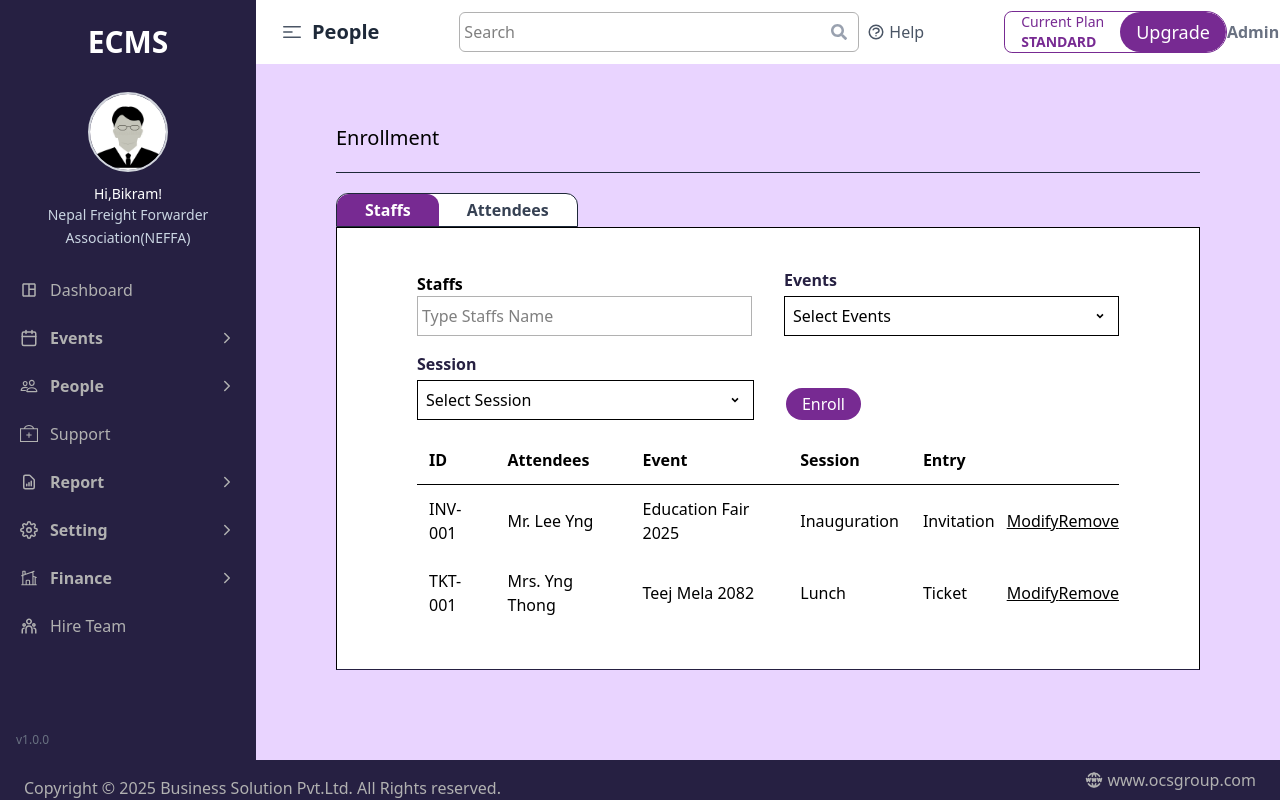
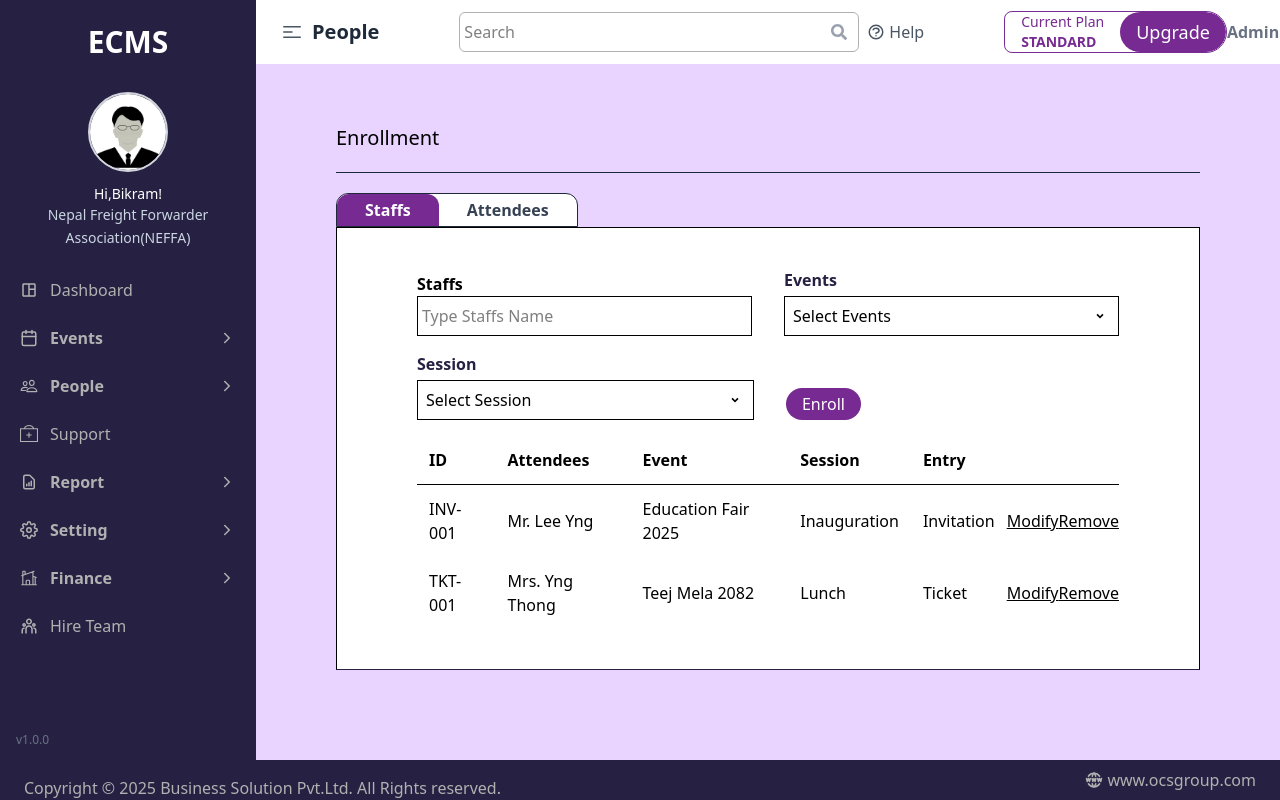
Before and after one commit to koiraladarwin/ecmsadminpage, a React (Vite) app: page /people/enroll in a window 1280 px wide. Built offline with nearby package versions, Linux system fonts and the light colour scheme.

Commit message:
refactor: remove the onclick outside logic for search dropdown

```diff
--- a/src/features/dashboard/people/components/SearchableDropdown.jsx
+++ b/src/features/dashboard/people/components/SearchableDropdown.jsx
@@ -19,7 +19,7 @@ function SearchableDropdown({ label, options, onSelect }) {
     if (onSelect) onSelect(option)
   }
   return (
-    <div className='relative' tabIndex={0} onBlur={() => setOpen(false)}>
+    <div className='relative'>
       <label className='font-bold text-bg-sidebar'>{label}</label>
       <input
         type='text'
@@ -27,7 +27,8 @@ function SearchableDropdown({ label, options, onSelect }) {
         onChange={handleSearch}
         onClick={() => setOpen(!open)}
         value={selected ? selected.name : search}
-        className='border p-2 w-full focus:outline-none h-10'
+        className=' p-2 w-full focus:outline-none h-10'
+        style={{ border: "1px solid black" }}
       />
       {
         open &&
```
